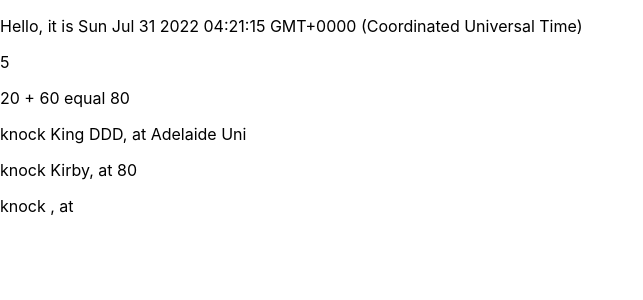
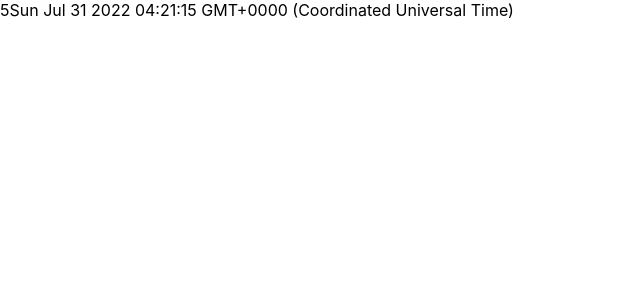
Before and after one commit to Scott-Zeta/FullStackOpen_MOOC, a React (Create React App) app in the folder Part1/practice/: page / in a window 1280 px wide. Shown: the top 300 px of the page, without its empty margins (0-643 px from the left). Built offline with nearby package versions, Linux system fonts and the light colour scheme.

Commit message:
count in useState

```diff
--- a/Part1/practice/src/App.js
+++ b/Part1/practice/src/App.js
@@ -1,57 +1,21 @@
 import logo from './logo.svg';
 import './App.css';
+import { useState } from 'react'
 
-// function App() {
-//   return (
-//     <div className="App">
-//       <header className="App-header">
-//         <img src={logo} className="App-logo" alt="logo" />
-//         <p>
-//           Edit <code>src/App.js</code> and save to reload.
-//         </p>
-//         <p>Hello</p>
-//         <a
-//           className="App-link"
-//           href="https://reactjs.org"
-//           target="_blank"
-//           rel="noopener noreferrer"
-//         >
-//           Learn React
-//         </a>
-//       </header>
-//     </div>
-//   );
-// }
-const Knock = (props) => {
+const App = () => {
+  const [ counter, setCounter ] = useState(0)
+  const time = new Date();
+  setTimeout(
+    () => setCounter(counter + 1),
+    1000
+  )
+
   return (
     <div>
-      <p>knock {props.name}, at {props.address}</p>
+      {counter}
+      {time.toString()}
     </div>
   )
 }
 
-const App = (props) => {
-  console.log("Hello from component APP")
-  const now = new Date();
-  const a = 20;
-  const b = 60;
-  const {counter} = props
-  return (
-    <>
-      <p>
-        Hello, it is {now.toString()}
-      </p>
-      <p>
-        {counter}
-      </p>
-      <p>
-        {a} + {b} equal {a + b}
-      </p>
-      <Knock name = "King DDD" address = "Adelaide Uni"/>
-      <Knock name = "Kirby" address = {a+b} />
-      <Knock />
-    </>
-  )
-}
-
 export default App;
--- a/Part1/practice/src/index.js
+++ b/Part1/practice/src/index.js
@@ -4,25 +4,8 @@ import './index.css';
 import App from './App';
 import reportWebVitals from './reportWebVitals';
 
-let counter = 1;
 
-const refresh = () => {
-  ReactDOM.createRoot(document.getElementById('root')).render(
-    <App counter={counter} />
-  )
-}
-
-setInterval(() => {
-  refresh()
-  counter += 1
-}, 1000)
-
-const root = ReactDOM.createRoot(document.getElementById('root'));
-root.render(
-  <React.StrictMode>
-    <App counter={counter} />
-  </React.StrictMode>
-);
+ReactDOM.createRoot(document.getElementById('root')).render(<App />)
 
 // If you want to start measuring performance in your app, pass a function
 // to log results (for example: reportWebVitals(console.log))
```
